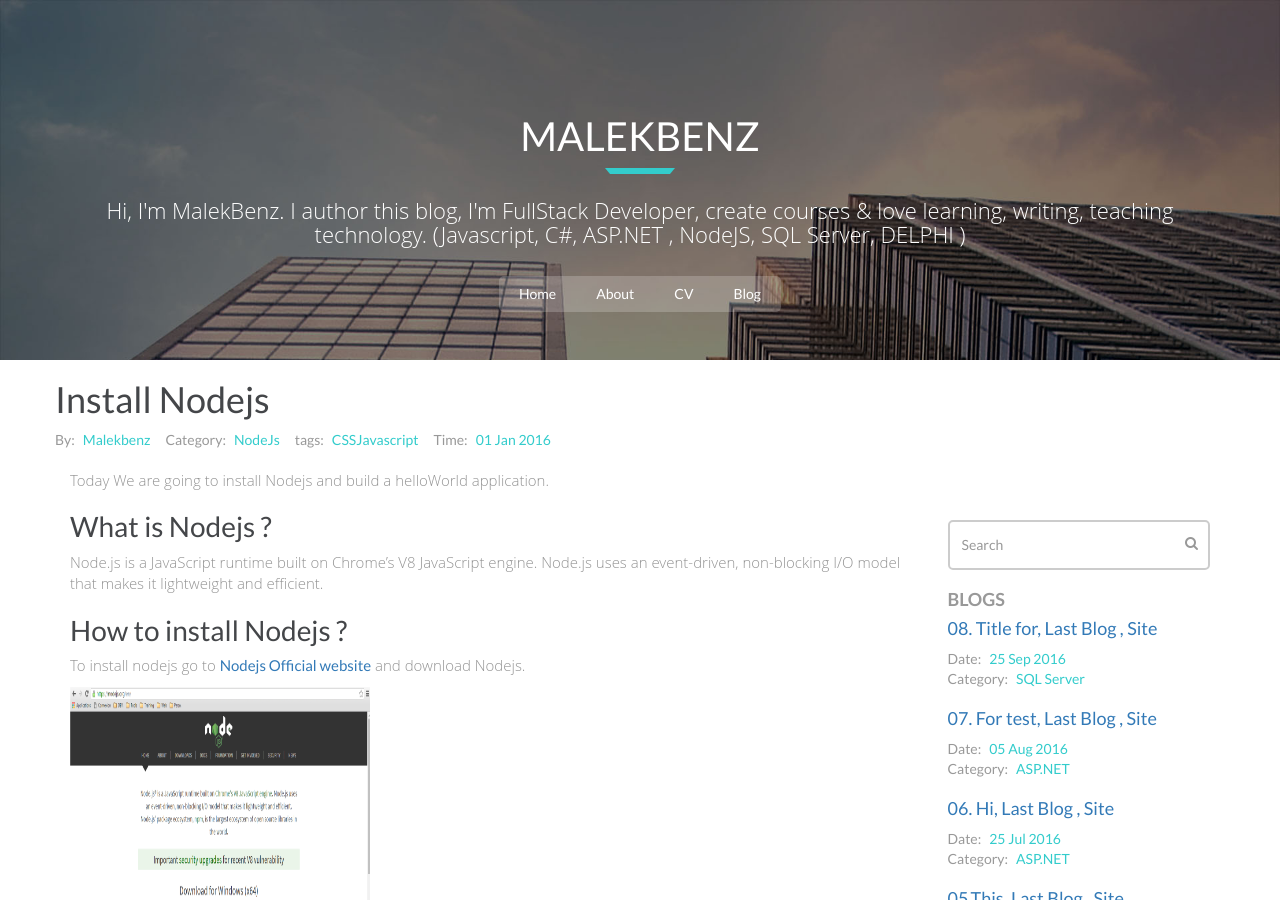
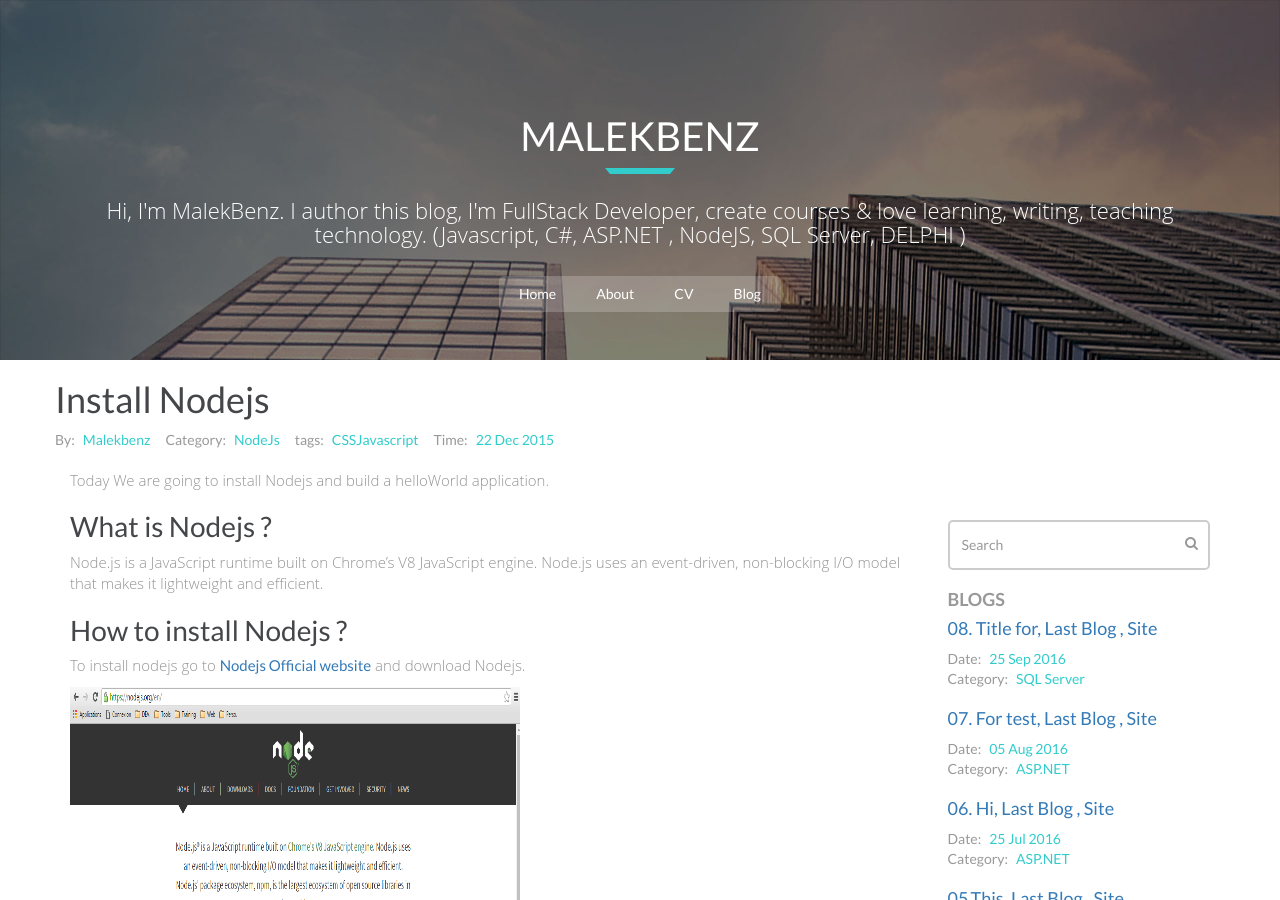
Before and after one commit to malekbenz/malekbenz, a Jekyll site: the page built from _posts/2015-12-22-Install-Nodejs.md, in a window 1280 px wide and 900 px high. Built offline with Jekyll 4.4.1, drawn with Linux system fonts in a browser that asks for light colours; nearby versions of some CDN libraries; library files that are not in the unit come from our copies.

Commit message:
fix image

````diff
--- a/_posts/2015-12-22-Install-Nodejs.md
+++ b/_posts/2015-12-22-Install-Nodejs.md
@@ -1,7 +1,7 @@
 ---
 layout: post
 title: "Install Nodejs"
-date: 2016-01-01
+date: 2015-12-22
 author: Malekbenz
 category: NodeJs
 tags : CSS Javascript
@@ -14,34 +14,34 @@ Node.js is a JavaScript runtime built on Chrome's V8 JavaScript engine. Node.js
 ## How to install Nodejs ?
 To install nodejs go to [Nodejs Official website](https://nodejs.org/) and download Nodejs.
 
-![Node js website](/images/nodejs/nodejswebsite.png){:height="300px" width="300px"}
+![Node js website](/images/nodejs/nodejswebsite.png){:height="450px" width="450px"}
 
 
 click to install nodejs.
 
-![click next](/images/nodejs/nodejsfs01.png){:height="300px" width="300px"}
+![click next](/images/nodejs/nodejsfs01.png){:height="450px" width="450px"}
 
 click next.
 
-![Next](/images/nodejs/nodejsfs02.png){:height="300px" width="300px"}
+![Next](/images/nodejs/nodejsfs02.png){:height="450px" width="450px"}
 
 click install.
 
-![Install](/images/nodejs/nodejsfs03.png){:height="300px" width="300px"}
+![Install](/images/nodejs/nodejsfs03.png){:height="450px" width="450px"}
 
 click Finish.
 
-![Finish](/images/nodejs/nodejsfs04.png){:height="300px" width="300px"}
+![Finish](/images/nodejs/nodejsfs04.png){:height="450px" width="450px"}
 
 
 Add node to the system path variable.
 
-![Path](/images/nodejs/nodejsfs05.png){:height="300px" width="300px"}
+![Path](/images/nodejs/nodejsfs05.png){:height="450px" width="450px"}
 
 
 To confim that if thing is ok lunch the (node js command line)
 
-![CMD](/images/nodejs/nodejsfs06.01.gif){:height="300px" width="300px"}
+![CMD](/images/nodejs/nodejsfs06.01.gif){:height="450px" width="450px"}
 
 and type 'node --version'
 
@@ -49,7 +49,7 @@ and type 'node --version'
 node --version
 ```
 
-![CMD](/images/nodejs/nodejsfs06.png){:height="300px" width="300px"}
+![CMD](/images/nodejs/nodejsfs06.png){:height="450px" width="450px"}
 
 ## Work with Nodejs
 
````
